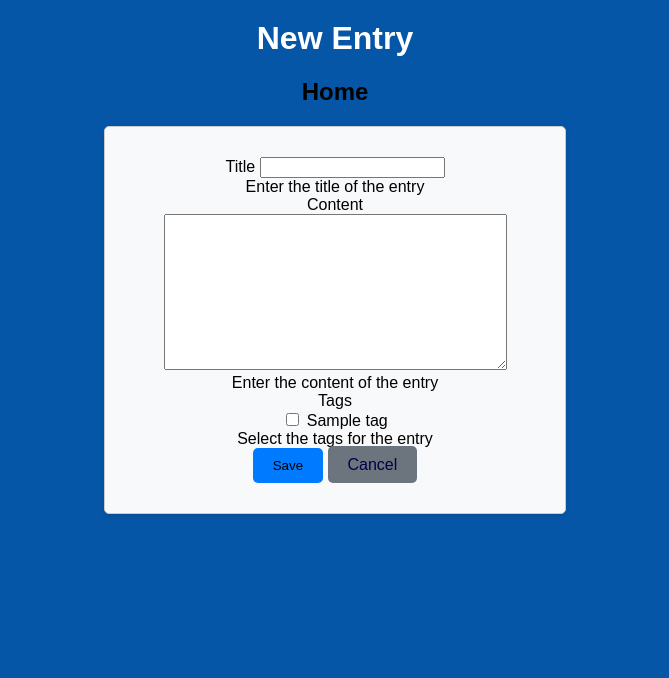
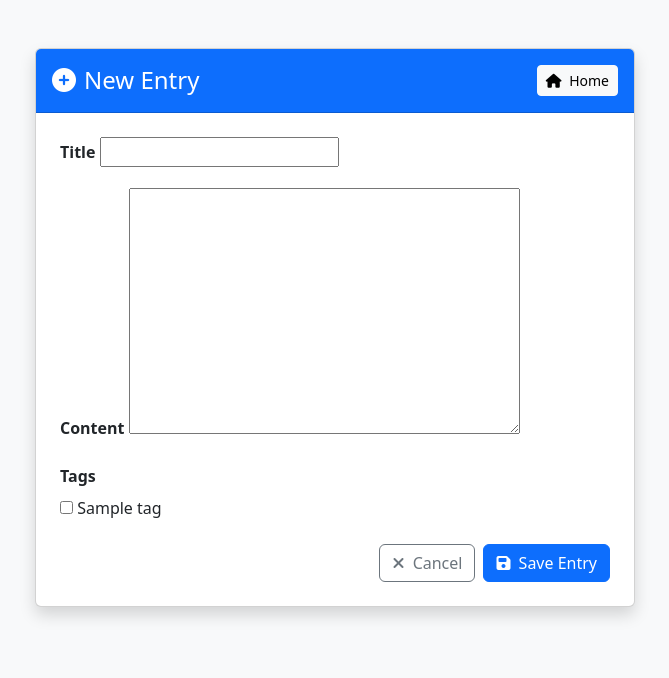
Before and after one commit to 34codezak/miJourn, a Django app: page /create/ in a window 1280 px wide. Shown: the top 678 px of the page, without its empty margins (305-974 px from the left). Run offline with Django 4.2, Linux system fonts and the light colour scheme; a user stored in the database is signed in; tables that the repository leaves empty hold one stand-in row (values such as "Sample post").

```diff
--- a/Journal/entries/forms.py
+++ b/Journal/entries/forms.py
@@ -16,11 +16,11 @@ class EntryForm(forms.ModelForm):
             'tags': 'Tags',
         }
 
-        help_texts = {
+        """help_texts = {
             'title': 'Enter the title of the entry',
             'content': 'Enter the content of the entry',
             'tags': 'Select the tags for the entry',
-        }
+        }"""
 
         error_messages = {
             'title': {
--- a/Journal/entries/templates/entries/create_entry.html
+++ b/Journal/entries/templates/entries/create_entry.html
@@ -1,120 +1,100 @@
 <!DOCTYPE html>
-<html>
+<html lang="en">
 <head>
+    <meta charset="UTF-8">
+    <meta name="viewport" content="width=device-width, initial-scale=1.0">
     <title>New Entry</title>
-
+    <!-- Bootstrap 5 CSS -->
+    <link href="https://cdn.jsdelivr.net/npm/bootstrap@5.3.0/dist/css/bootstrap.min.css" rel="stylesheet">
+    <!-- Font Awesome -->
+    <link rel="stylesheet" href="https://cdnjs.cloudflare.com/ajax/libs/font-awesome/6.4.0/css/all.min.css">
     <style>
         body {
-            font-family: Arial, sans-serif;
-            background-color: #0656a7;
-            margin: 0;
-            padding: 0;
-            text-align: center;
+            background-color: #f8f9fa;
         }
-
-        h1 {
-            color: #fff;
-            margin-top: 20px;
+        .entry-form-container {
+            max-width: 600px;
+            margin: 0 auto;
         }
-
-        .invalid-feedback {
-            display: block;
-            color: #dc3545;
+        .form-header {
+            background-color: #0d6efd;
+            color: white;
+            border-radius: 0.375rem 0.375rem 0 0;
         }
-
-        .form-control.is-invalid {
-            border-color: #dc3545;
-        }
-
-        .form-control.is-valid {
-            border-color: #28a745;
-        }
-
-         .needs-validation {
-            border: 1px solid #ccc;
-            padding: 20px;
-            border-radius: 5px;
-            box-shadow: 0 2px 5px rgba(0, 0, 0, 0.1);
-            max-width: 400px;
-            margin: 0 auto;
-            background-color: #f8f9fa;
-            padding: 30px;
-        }
-
-        .btn-primary {
-            background-color: #007bff;
-            border-color: #007bff;
-            border: none;
-            border-radius: 5px;
-            padding: 10px 20px;
-        }
-
-        .btn-primary:hover {
-            background-color: #0069d9;
-            border-color: #0062cc;
-        }
-
-        .btn-secondary {
-            background-color: #6c757d;
-            border-color: #6c757d;
-            border: none;
-            border-radius: 5px;
-            padding: 10px 20px;
-            text-decoration: none;
-            color: #004;
-        }
-
-        .btn-secondary:hover {
-            background-color: #5a6268;
-            border-color: #545b62;
+        .form-card {
+            border-radius: 0.375rem;
+            box-shadow: 0 0.5rem 1rem rgba(0, 0, 0, 0.15);
         }
     </style>
 </head>
+<body>
+    <div class="container py-5">
+        <div class="entry-form-container">
+            <div class="card form-card mb-4">
+                <div class="card-header form-header py-3">
+                    <div class="d-flex justify-content-between align-items-center">
+                        <h1 class="h4 mb-0">
+                            <i class="fas fa-plus-circle me-2"></i>New Entry
+                        </h1>
+                        <a href="{% url 'entries:home' %}" class="btn btn-light btn-sm">
+                            <i class="fas fa-home me-1"></i> Home
+                        </a>
+                    </div>
+                </div>
+                <div class="card-body p-4">
+                    <form method="post" class="needs-validation" novalidate>
+                        {% csrf_token %}
 
-<body>
-
-<h1>New Entry</h1>
-<h2 href="{% url 'entries:home' %}">Home</h2>
-
-<form method="post" class="needs-validation" novalidate action="{% url 'entries:create_entry' %}">
-    {% csrf_token %}
-    <div class="mb-3">
                         {% for field in form %}
                         <div class="mb-3">
-                <label for="{{ field.id_for_label }}" class="form-label">{{ field.label }}</label>
+                            <label for="{{ field.id_for_label }}" class="form-label fw-bold">
+                                {{ field.label }}
+                            </label>
                             {{ field }}
                             {% if field.help_text %}
                             <div class="form-text">{{ field.help_text }}</div>
                             {% endif %}
                             {% for error in field.errors %}
-                    <div class="invalid-feedback d-block">{{ error }}</div>
+                            <div class="invalid-feedback d-block">
+                                {{ error }}
+                            </div>
                             {% endfor %}
                         </div>
                         {% endfor %}
+
+                        <div class="d-flex justify-content-end mt-4">
+                            <a href="{% url 'entries:view_all_entries' %}" class="btn btn-outline-secondary me-2">
+                                <i class="fas fa-times me-1"></i> Cancel
+                            </a>
+                            <button type="submit" class="btn btn-primary">
+                                <i class="fas fa-save me-1"></i> Save Entry
+                            </button>
                         </div>
-    <button type="submit" class="btn btn-primary" >Save</button>
-    <a href="{% url 'entries:view_all_entries' %}" class="btn btn-secondary ms-2">Cancel</a>
                     </form>
+                </div>
+            </div>
+        </div>
+    </div>
 
+    <!-- Bootstrap 5 JS Bundle with Popper -->
+    <script src="https://cdn.jsdelivr.net/npm/bootstrap@5.3.0/dist/js/bootstrap.bundle.min.js"></script>
+
+    <!-- Form Validation Script -->
     <script>
-// Enable Bootstrap form validation
-(function() {
-    'use strict';
-    window.addEventListener('load', function() {
-        var forms = document.getElementsByClassName('needs-validation');
-        var validation = Array.prototype.filter.call(forms, function(form) {
-            form.addEventListener('submit', function(event) {
-                if (form.checkValidity() === false) {
-                    event.preventDefault();
-                    event.stopPropagation();
+    (function () {
+        'use strict'
+        var forms = document.querySelectorAll('.needs-validation')
+        Array.prototype.slice.call(forms)
+            .forEach(function (form) {
+                form.addEventListener('submit', function (event) {
+                    if (!form.checkValidity()) {
+                        event.preventDefault()
+                        event.stopPropagation()
                     }
-                form.classList.add('was-validated');
-            }, false);
-        });
-    }, false);
-})();
+                    form.classList.add('was-validated')
+                }, false)
+            })
+    })()
     </script>
-
-
 </body>
 </html>
--- a/Journal/entries/views.py
+++ b/Journal/entries/views.py
@@ -23,11 +23,13 @@ def create_entry(request):
             entry.save()
 
             # Using keyword args
-            return redirect(request, 'entries:view_entry.html', entry.id)
+            return redirect('entries:view_entry', entry.id)
     else:
         form = EntryForm()
 
     return render(request, 'entries/create_entry.html', {'form': form})
+
+
 
 
 # Update entry view
```
Also changed, not shown: Journal/db.sqlite3. Lines whose indentation alone changed are shown as unchanged.
